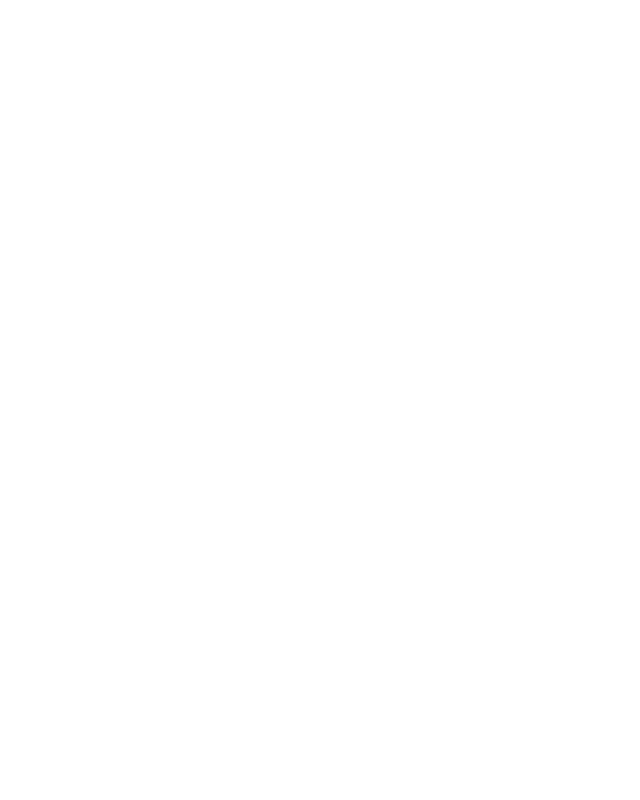
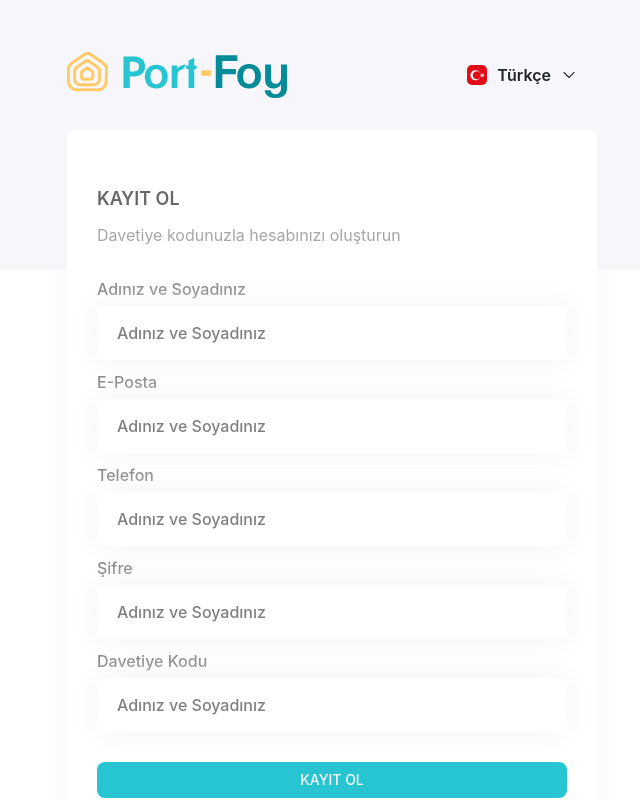
Before and after one commit to melihkostk/portfoy, a React (Vite) app: page /register in a window 1280 px wide. Before the commit this address had no page. Shown: the top 800 px of the page, without its empty margins (308-948 px from the left). Built offline with nearby package versions, Linux system fonts and the light colour scheme.

Commit message:
Register page design completed

```diff
--- a/src/App.jsx
+++ b/src/App.jsx
@@ -7,6 +7,7 @@
 import { Corporate } from "./pages/Corporate"
 import { Contacts } from "./pages/Contacts";
 import { Login } from "./pages/Login";
+import { SignIn } from "./pages/SignIn";
 
 function App() {
 
@@ -21,6 +22,7 @@
         <Route path="/contacts" element={<Contacts />} />
         <Route path="/contacts" element={<Contacts />} />
         <Route path="/login" element={<Login />} />
+        <Route path="/register" element={<SignIn />} />
       </Routes>
     </BrowserRouter>
 
--- a/src/components/Header.jsx
+++ b/src/components/Header.jsx
@@ -80,7 +80,7 @@
                         </div>
                         {registerShown && <div className="absolute w-full bg-[#27C5D2] text-sm font-semibold cursor-pointer max-w-full text-white py-2 px-2.5 mt-0.5 rounded-[5px] flex items-center gap-1 hover:pl-4 transition-all duration-300 ease-in-out">
                             <img className="w-2.5 h-2.5" src={arrowRight} alt="" />
-                            <a className="w-full" href="">Kayıt Ol</a>
+                            <Link to={"/register"} className="w-full" href="">Kayıt Ol</Link>
                         </div>}
                     </div>
                     <div className="relative">
--- a/src/pages/Login.jsx
+++ b/src/pages/Login.jsx
@@ -44,7 +44,7 @@
                         <div className="my-2.5">
                             <label className="text-[#868686] mb-1.25 font-medium" for="username">E-Posta</label>
                             <div>
-                                <input className="w-full px-5 py-3.75 shadow-[0_0_30px_rgb(242_242_242)] font-medium" name="email" id="username" type="email" placeholder="E-Posta" />
+                                <input className="w-full px-5 py-3.75 shadow-[0_0_30px_rgb(242_242_242)] font-medium" name="email" id="username" type="email" placeholder="E-Posta" required />
                             </div>
                         </div>
                         <div className="my-2.5">
@@ -53,11 +53,11 @@
                                 <a className="text-[#b1b1b1] text-sm font-medium hover:text-[#27C5D2] transition-colors duration-300 ease-in-out" href="">Şifremi Unuttum</a>
                             </div>
                             <div>
-                                <input className="w-full px-5 py-3.75 shadow-[0_0_30px_rgb(242_242_242)] font-medium" name="password" id="password" type="password" placeholder="Şifre" />
+                                <input className="w-full px-5 py-3.75 shadow-[0_0_30px_rgb(242_242_242)] font-medium" name="password" id="password" type="password" placeholder="Şifre" required />
                             </div>
                         </div>
                         <div className="flex items-center">
-                            <input type="checkbox" />
+                            <input type="checkbox" required />
                             <label className="text-[#868686] ml-1.25 font-medium">Beni Hatırla</label>
                         </div>
                         <button className="bg-[#27C5D2] hover:bg-[#026872] transition-colors duration-300 ease-in-out cursor-pointer text-white font-medium uppercase w-full py-2 px-5 text-sm rounded-lg mt-5 mb-2">Giriş Yap</button>
--- /dev/null
+++ b/src/pages/SignIn.jsx
@@ -0,0 +1,79 @@
+import logo from "../assets/logo.svg"
+import turkey from "../assets/turkey.svg"
+import english from "../assets/en.svg"
+import russia from "../assets/ru.svg"
+import downArrow from "../assets/down-arrow.png"
+import { Link } from "react-router-dom"
+import { AppLinks } from "../components/AppLinks"
+
+export function SignIn() {
+    return (
+        <div className="flex flex-col justify-center items-center min-h-screen bg-linear-to-b from-[#f7f6fb] from-20% to-white to-20%">
+            <div className="w-132.5 pb-12.5">
+                <div className="flex items-center justify-between mb-7.5 pt-12.5">
+                    <div className="w-55">
+                        <img className="max-w-full align-middle" src={logo} alt="" />
+                    </div>
+                    <div className="rounded-[5px] relative hover:bg-[#B7B9BF] hover:text-white text-[#202529] transition-colors duration-300 ease-in-out">
+                        <div className="cursor-pointer flex items-center justify-start gap-2.5 h-12.5 px-5">
+                            <img className="w-5 h-5 object-fill rounded-[5px]" src={turkey} alt="" />
+                            <p className="font-semibold">Türkçe</p>
+                            <img className="w-4 h-4" src={downArrow} alt="" />
+                        </div>
+                        <ul className="bg-white z-50 shadow-[0_0_30px_rgba(0,0,0,0.1)] hidden rounded-[10px] p-5 w-40 min-w-full absolute">
+                            <li className="text-[#212529] flex items-center gap-2.5 pb-2 border-b border-b-[#E5E5EA] hover:text-[#27C5D2] transition-colors duration-300 ease-in-out cursor-pointer">
+                                <img className="w-5 h-5 object-fill rounded-[5px]" src={turkey} alt="" />
+                                <p className="font-semibold text-sm">Türkçe</p>
+                            </li>
+                            <li className=" text-[#212529] flex items-center gap-2.5 py-2 border-b border-b-[#E5E5EA] hover:text-[#27C5D2] transition-colors duration-300 ease-in-out cursor-pointer">
+                                <img className="w-5 h-5 object-fill rounded-[5px]" src={english} alt="" />
+                                <p className="font-semibold text-sm">English</p>
+                            </li>
+                            <li className=" text-[#212529] flex items-center gap-2.5 pt-2 hover:text-[#27C5D2] transition-colors duration-300 ease-in-out cursor-pointer">
+                                <img className="w-5 h-5 object-fill rounded-[5px]" src={russia} alt="" />
+                                <p className="font-semibold text-sm">Русский</p>
+                            </li>
+                        </ul>
+                    </div>
+                </div>
+                <div className="w-full bg-white shadow-[0_0_30px_rgb(247_247_247)] p-7.5 rounded-lg">
+                    <div className="mt-6.25 mb-7.5">
+                        <h1 className="text-lg text-[#686868] uppercase font-semibold mb-2.5">Kayıt Ol</h1>
+                        <p className="text-base text-[#a6a6a6]">Davetiye kodunuzla hesabınızı oluşturun</p>
+                    </div>
+                    <form action="">
+                        <div className="flex flex-col my-2.5">
+                            <label className="text-[#868686] mb-1.25 font-medium" htmlFor="name">Adınız ve Soyadınız</label>
+                            <input className="w-full px-5 py-3.75 shadow-[0_0_30px_rgb(242_242_242)] font-medium" name="name" id="name" type="text" placeholder="Adınız ve Soyadınız" required />
+                        </div>
+                        <div className="flex flex-col my-2.5">
+                            <label className="text-[#868686] mb-1.25 font-medium" htmlFor="email">E-Posta</label>
+                            <input className="w-full px-5 py-3.75 shadow-[0_0_30px_rgb(242_242_242)] font-medium" name="email" id="email" type="email" placeholder="Adınız ve Soyadınız" required />
+                        </div>
+                        <div className="flex flex-col my-2.5">
+                            <label className="text-[#868686] mb-1.25 font-medium" htmlFor="phone">Telefon</label>
+                            <input className="w-full px-5 py-3.75 shadow-[0_0_30px_rgb(242_242_242)] font-medium" name="phone" id="phone" type="email" placeholder="Adınız ve Soyadınız" required phone-mask />
+                        </div>
+                        <div className="flex flex-col my-2.5">
+                            <label className="text-[#868686] mb-1.25 font-medium" htmlFor="password">Şifre</label>
+                            <input className="w-full px-5 py-3.75 shadow-[0_0_30px_rgb(242_242_242)] font-medium" name="password" id="password" type="email" placeholder="Adınız ve Soyadınız" required phone-mask />
+                        </div>
+                        <div className="flex flex-col my-2.5">
+                            <label className="text-[#868686] mb-1.25 font-medium" htmlFor="code">Davetiye Kodu</label>
+                            <input className="w-full px-5 py-3.75 shadow-[0_0_30px_rgb(242_242_242)] font-medium" name="code" id="code" type="email" placeholder="Adınız ve Soyadınız" required phone-mask />
+                        </div>
+                        <button className="bg-[#27C5D2] hover:bg-[#026872] transition-colors duration-300 ease-in-out cursor-pointer text-white font-medium uppercase w-full py-2 px-5 text-sm rounded-lg mt-5 mb-2">kayıt ol</button>
+                        <p className="text-center my-10 text-sm text-[#868686] font-medium">
+                            Zaten hesabınız var mı ?
+                            <Link className="block text-[#525252] hover:text-[#27C5D2] transition-colors duration-300 ease-in-out" to="/login">Giriş Yapın</Link>
+                        </p>
+                    </form>
+                    <p className="text-center text-xs text-[#868686] font-medium">Tüm hakları saklıdır. © Port-Foy - 2024</p>
+                </div>
+            </div>
+            <div className="w-full mx-auto max-w-350 flex flex-col items-center justify-center bg-[#f7f6fb] mt-30 mb-15">
+                <AppLinks />
+            </div>
+        </div>
+    )
+}
```
